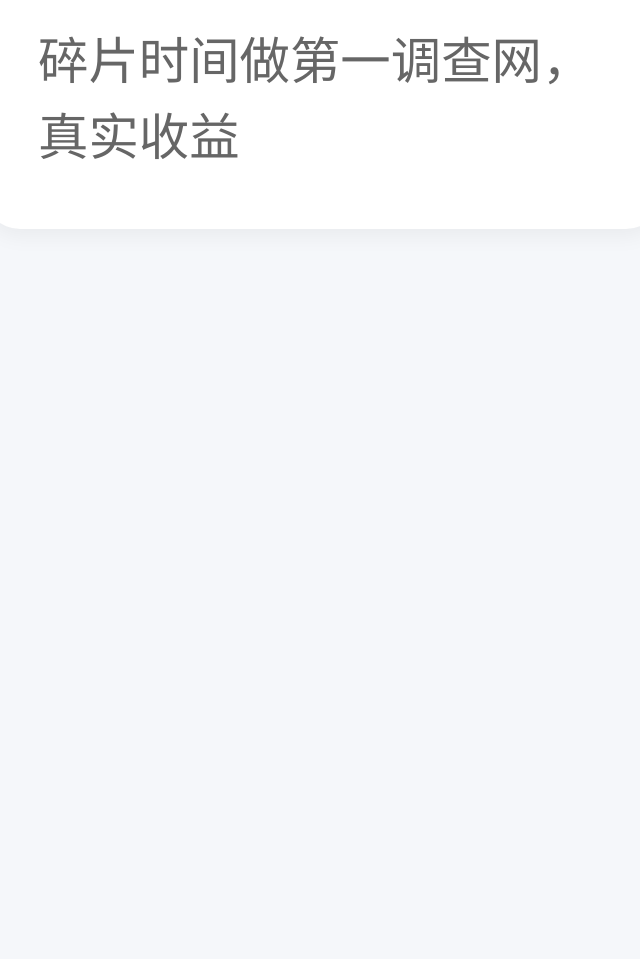
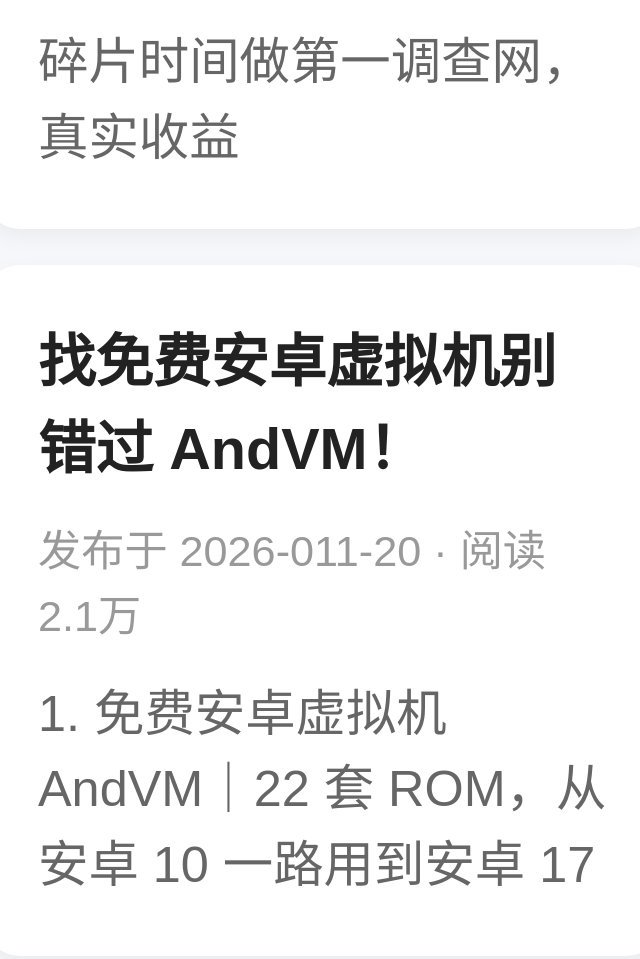
Before and after one commit to gionq/gionq.github.io, a plain HTML site: page index.html in a window 1280 px wide. Shown: the part 3574-4533 px from the top of the page, without its empty margins (317-957 px from the left). Before the commit the page ends 3839 px from the top, so only its background shows below. Drawn offline with Linux system fonts and the light colour scheme.

Commit message:
Update index.html

```diff
--- a/index.html
+++ b/index.html
@@ -48,5 +48,11 @@
         <h4><a href="04.html">,问卷第二调查赚  </a></h4>
         <div class="news-meta">发布于 2026-10-29 · 阅读 2.1万</div>
         <p class="news-desc">碎片时间做第一调查网，真实收益</p>
+     </div>
+    <div class="news-card">
+        <h3><a href="09.html">找免费安卓虚拟机别错过 AndVM！</a></h3>
+        <div class="news-meta">发布于 2026-011-20 · 阅读 2.1万</div>
+        <p class="news-desc">1. 免费安卓虚拟机 AndVM｜22 套 ROM，从安卓 10 一路用到安卓 17</p>
+    </div>
 </body>
 </html>
```
